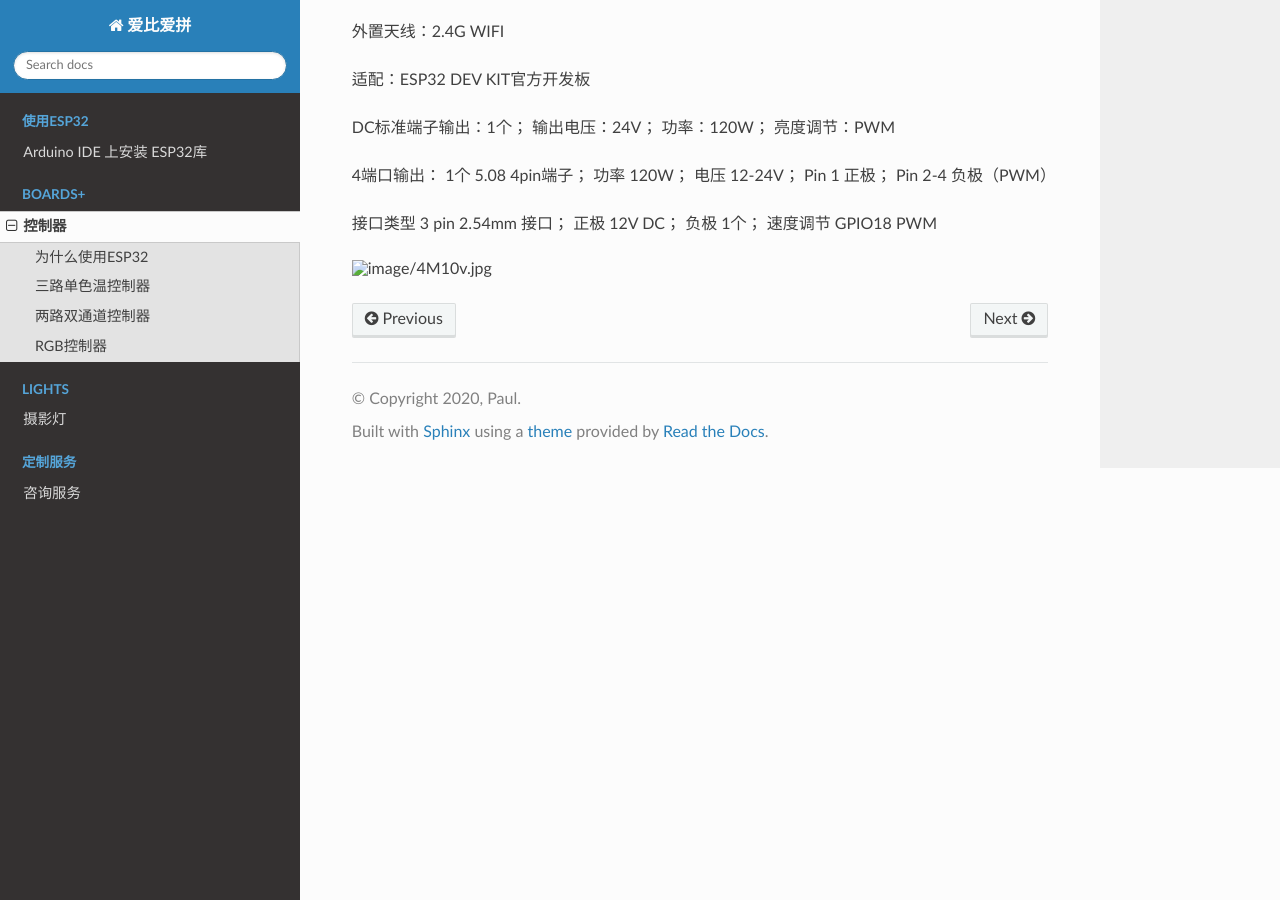
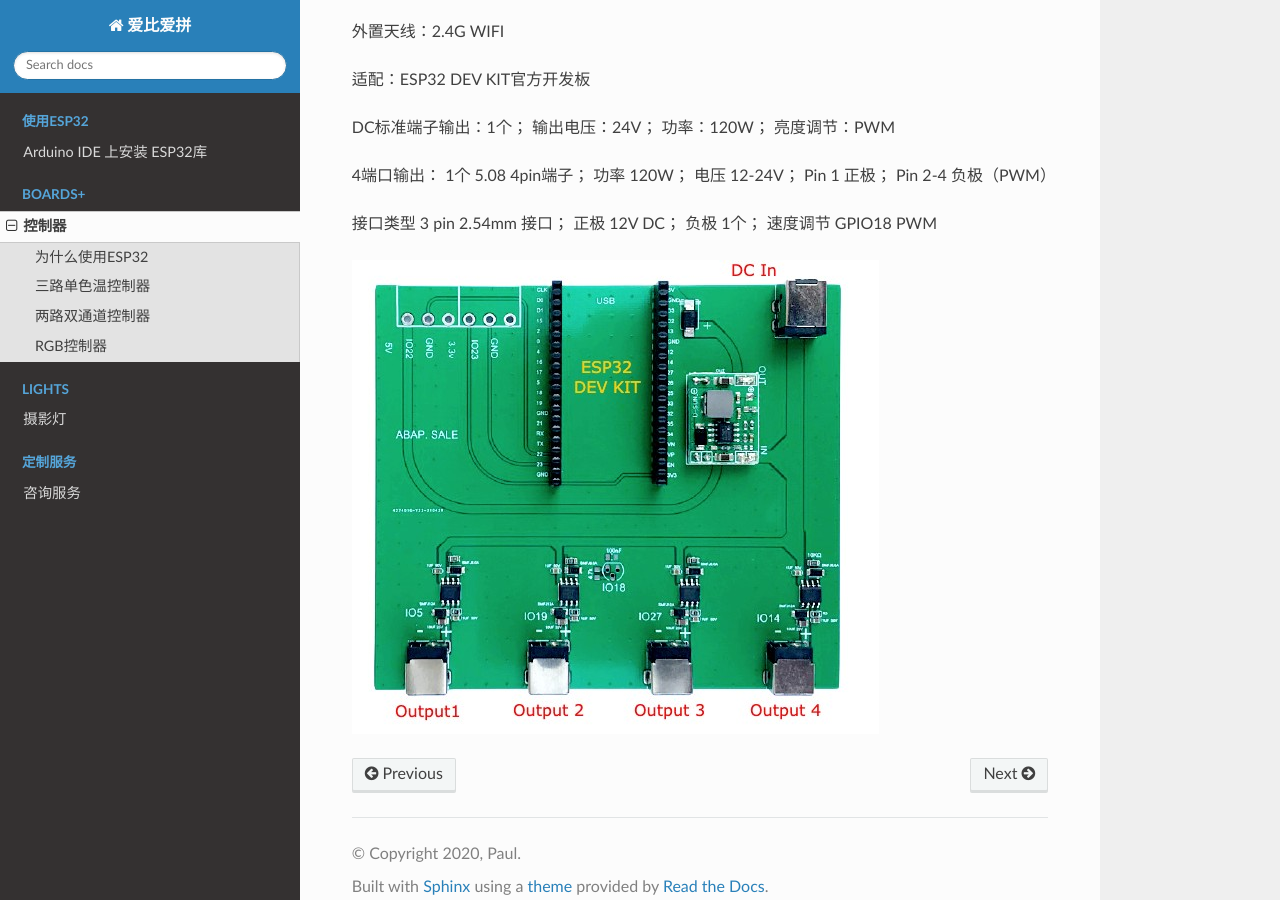
Before and after one commit to paultang/abapweb, a Sphinx documentation site: the page built from source/controler.rst, in a window 1280 px wide and 900 px high, scrolled down 1998 px. Built offline with Sphinx 7.4.7 and the Read the Docs theme 2.0.0, drawn with Linux system fonts in a browser that asks for light colours.

Commit message:
Update controler.rst

```diff
--- a/source/controler.rst
+++ b/source/controler.rst
@@ -8,7 +8,8 @@
 
 
 三路单色温控制器
----------------
+--------------------------
+
 功能：结合ESP开发板，控制单色温摄影灯亮度。
 
 输入接口： 1路24V 直流输入，额定功率150W
@@ -66,4 +67,4 @@
 负极	1个；
 速度调节	GPIO18 PWM
 
-.. image:: /image/4M10v.jpg
+.. image:: /image/4M10V.jpg
```
